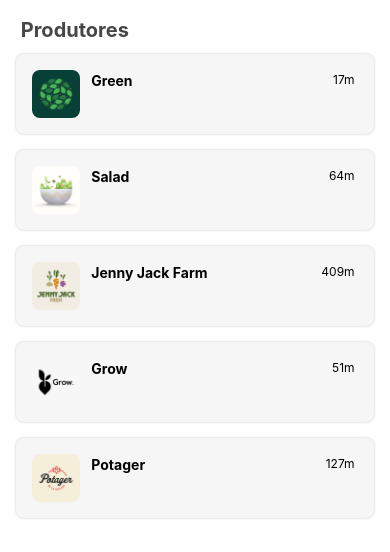
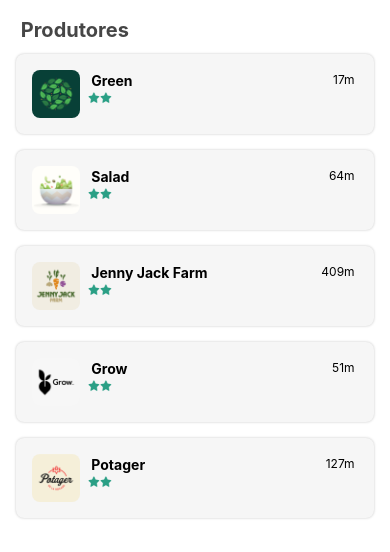
Before and after one commit to neves1697/alura-orgs-hooks, a React Native app: screen / in a window 390 px wide. Shown: the part 204-756 px from the top of the page. Built offline with nearby package versions, Linux system fonts and the light colour scheme.

Commit message:
Adicionando o componente (Estrelas) ao projeto

```diff
--- /dev/null
+++ b/src/Components/Estrelas.js
@@ -0,0 +1,33 @@
+import React from "react";
+import { Image, StyleSheet, View } from "react-native";
+import estrela from '../../assets/estrela.png';
+import estrelaCinza from '../../assets/estrelaCinza.png';
+
+
+export default function Estrelas({
+    quantidade: quantidadeAntiga,
+    editavel = false,
+    grande = false
+}) {
+
+    const estilos = estilosFunction(grande);
+
+    return <>
+        <View style={estilos.estrelas} >
+            <Image source={estrela} style={estilos.estrela} />
+            <Image source={estrela} style={estilos.estrela} />
+        </View>
+    </>
+}
+
+const estilosFunction = (grande) => StyleSheet.create({
+    estrelas: {
+        flexDirection: 'row',
+        marginRight: 2
+    },
+
+    estrela: {
+        width: grande ? 36 : 12,
+        height: grande ? 36 : 12,
+    }
+});
--- a/src/Telas/Home/Components/Produtor.js
+++ b/src/Telas/Home/Components/Produtor.js
@@ -1,5 +1,6 @@
 import React from "react";
 import { Text, View, Image, StyleSheet } from 'react-native';
+import Estrelas from "../../../Components/Estrelas";
 
 export default function Produtor({ nome, imagem, distancia, estrelas }) {
     return <>
@@ -9,7 +10,12 @@
             />
 
             <View style={estilos.informacoes} >
-                <Text style={estilos.nome} > {nome} </Text>
+
+                <View>
+                    <Text style={estilos.nome} > {nome} </Text>
+                    <Estrelas quantidade={estrelas} />
+                </View>
+
                 <Text style={estilos.distancia} > {distancia} </Text>
             </View>
         </View>
@@ -29,7 +35,7 @@
 
         // iOS
         shadowColor: '#000',
-        textShadowOffset:{
+        textShadowOffset: {
             width: 0,
             height: 2
         },
```
